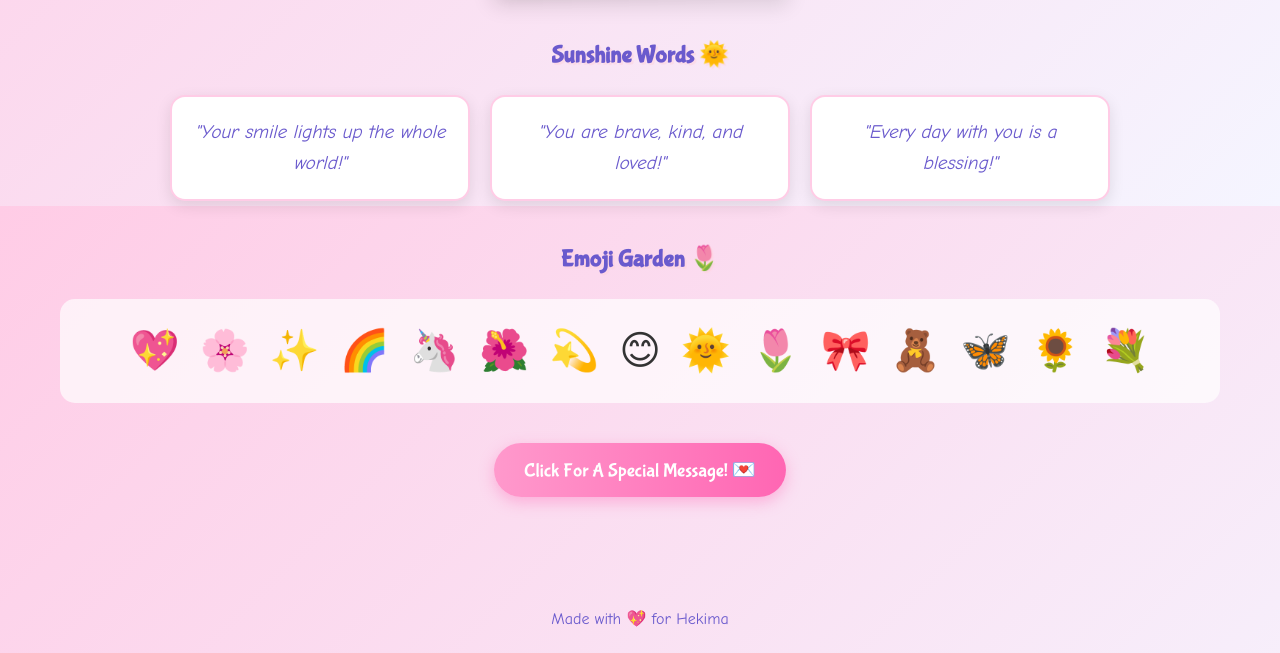
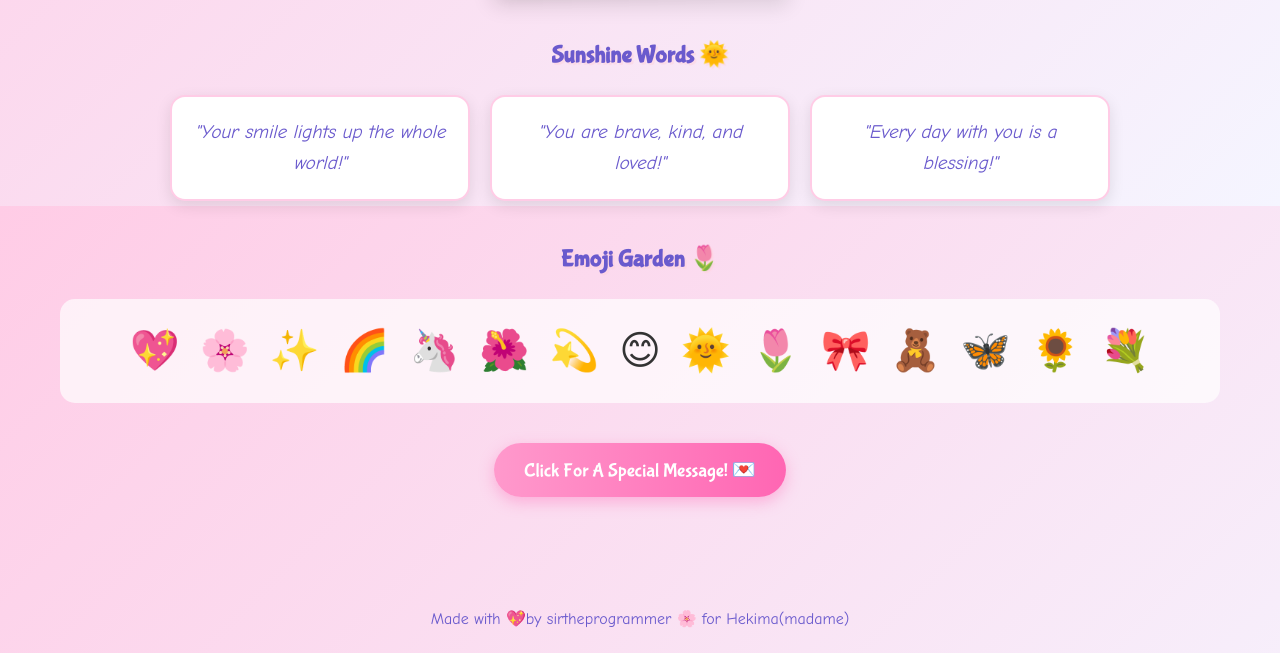
Before and after one commit to sBRK255/hekima, a plain HTML site: page index.html in a window 1280 px wide. Shown: the part 594-1247 px from the top of the page. Drawn offline with nearby package versions, Linux system fonts and the light colour scheme.

Commit message:
for hekima

```diff
--- a/index.html
+++ b/index.html
@@ -70,7 +70,7 @@
     </div>
 
     <footer>
-        <p>Made with 💖 for Hekima</p>
+        <p>Made with 💖by sirtheprogrammer 🌸 for Hekima(madame)</p>
     </footer>
 
     <script src="script.js"></script>
```
